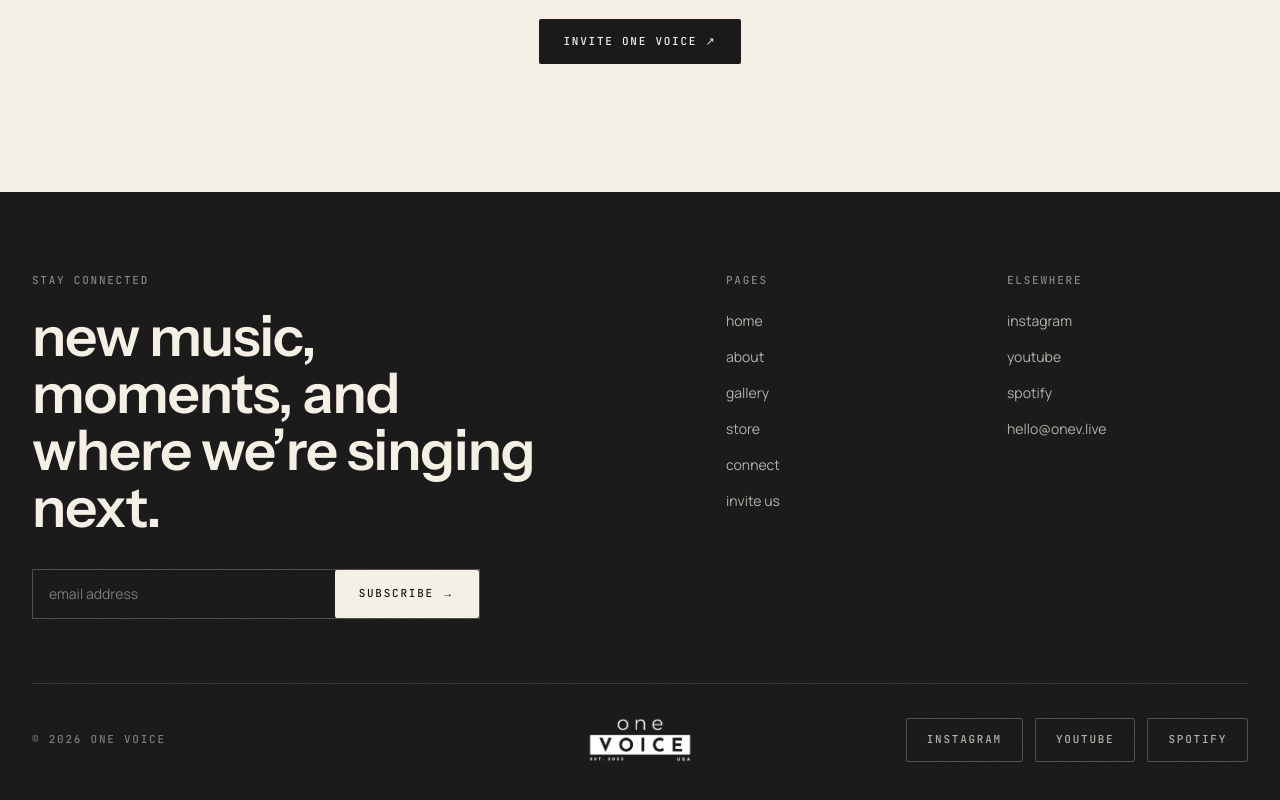
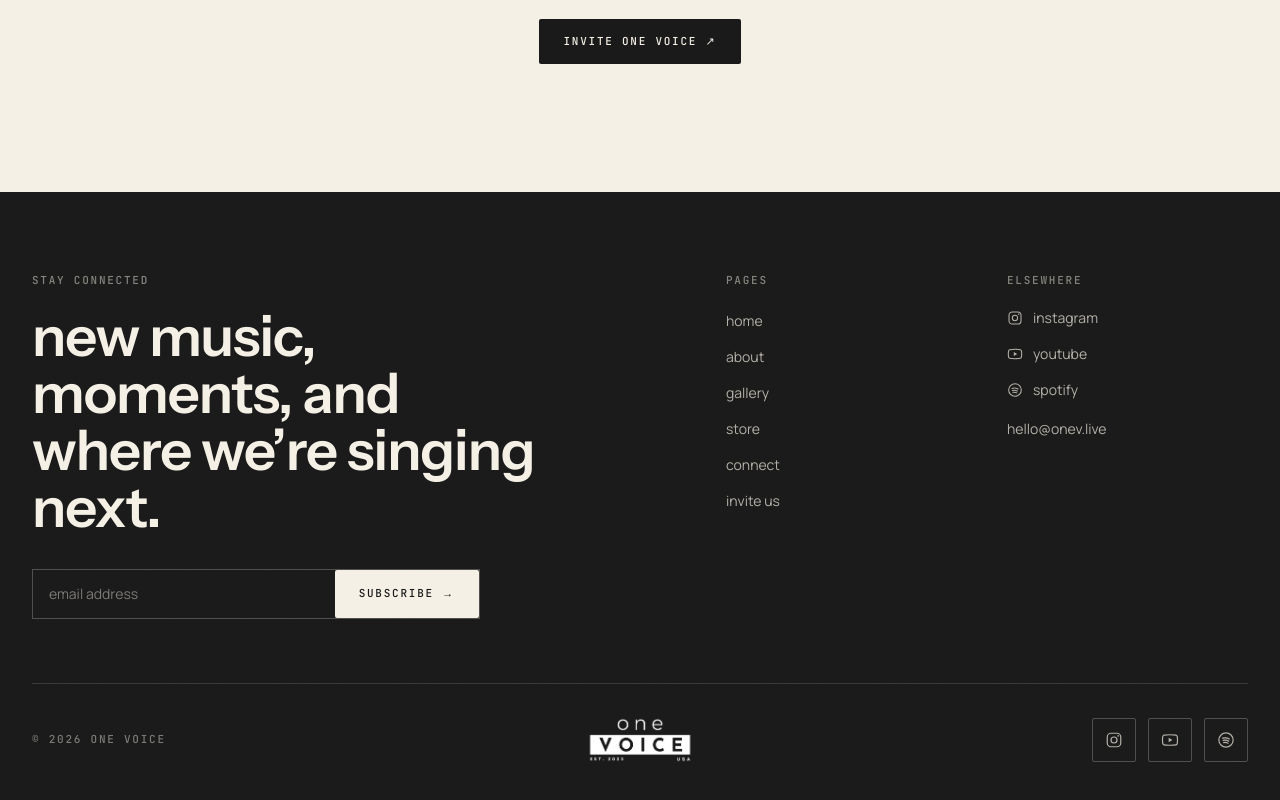
Before and after one commit to eayanwale/onevoice-website, a Next.js app: page / in a window 1280 px wide. Shown: the part 4393-5193 px from the top of the page. Built offline with nearby package versions, Linux system fonts and the light colour scheme.

Commit message:
feat: use brand icons for social links

```diff
--- a/components/Header.tsx
+++ b/components/Header.tsx
@@ -5,9 +5,12 @@ import Image from "next/image";
 import Link from "next/link";
 import { usePathname } from "next/navigation";
 import { AnimatePresence, motion } from "framer-motion";
+import SocialIcon, { type Platform } from "@/components/SocialIcon";
 
 const EASE: [number, number, number, number] = [0.33, 0, 0.2, 1];
 const SCROLL_THRESHOLD = 72;
+
+const SOCIALS: Platform[] = ["instagram", "youtube", "spotify"];
 
 const NAV_LINKS = [
   { href: "/about", label: "about" },
@@ -176,10 +179,15 @@ export default function Header() {
                 invite us
               </motion.a>
             </nav>
-            <div className="relative mt-auto flex flex-wrap gap-5 border-t border-off-white/15 py-8 pb-[calc(2rem+env(safe-area-inset-bottom))]">
-              {["instagram", "youtube", "spotify"].map((label) => (
-                <a key={label} href="#" className="label-text text-warm-sage">
-                  {label}
+            <div className="relative mt-auto flex gap-3 border-t border-off-white/15 py-8 pb-[calc(2rem+env(safe-area-inset-bottom))]">
+              {SOCIALS.map((label) => (
+                <a
+                  key={label}
+                  href="#"
+                  aria-label={label}
+                  className="flex size-11 items-center justify-center rounded-sm border border-off-white/25 text-warm-sage transition-colors duration-200 hover:bg-off-white/10"
+                >
+                  <SocialIcon platform={label} className="size-[18px]" />
                 </a>
               ))}
             </div>
--- a/components/SiteFooter.tsx
+++ b/components/SiteFooter.tsx
@@ -1,6 +1,7 @@
 import Image from "next/image";
 import Link from "next/link";
 import EmailSignup from "@/components/EmailSignup";
+import SocialIcon, { type Platform } from "@/components/SocialIcon";
 
 const PAGE_LINKS = [
   { href: "/", label: "home" },
@@ -11,7 +12,7 @@ const PAGE_LINKS = [
   { href: "/invite", label: "invite us" },
 ];
 
-const SOCIAL_LINKS = [
+const SOCIAL_LINKS: { href: string; label: Platform }[] = [
   { href: "#", label: "instagram" },
   { href: "#", label: "youtube" },
   { href: "#", label: "spotify" },
@@ -58,8 +59,9 @@ export default function SiteFooter() {
                       href={link.href}
                       target="_blank"
                       rel="noreferrer"
-                      className="text-sm text-off-white/70 transition-colors duration-200 hover:text-off-white"
+                      className="inline-flex items-center gap-2.5 text-sm text-off-white/70 transition-colors duration-200 hover:text-off-white"
                     >
+                      <SocialIcon platform={link.label} />
                       {link.label}
                     </a>
                   </li>
@@ -99,16 +101,17 @@ export default function SiteFooter() {
             />
           </Link>
 
-          <div className="order-3 flex flex-wrap justify-center gap-3 sm:flex-1 sm:justify-end">
+          <div className="order-3 flex justify-center gap-3 sm:flex-1 sm:justify-end">
             {SOCIAL_LINKS.map((link) => (
               <a
                 key={link.label}
                 href={link.href}
                 target="_blank"
                 rel="noreferrer"
-                className="btn-outline border-off-white/25 text-off-white/70 hover:bg-off-white/10 hover:text-off-white"
+                aria-label={link.label}
+                className="flex size-11 items-center justify-center rounded-sm border border-off-white/25 text-off-white/70 transition-colors duration-200 hover:bg-off-white/10 hover:text-off-white"
               >
-                {link.label}
+                <SocialIcon platform={link.label} className="size-[18px]" />
               </a>
             ))}
           </div>
--- /dev/null
+++ b/components/SocialIcon.tsx
@@ -0,0 +1,54 @@
+type Platform = "instagram" | "youtube" | "spotify";
+
+/**
+ * Inline brand glyphs — drawn here rather than pulled from an icon package
+ * so the footer doesn't add a dependency for three marks.
+ */
+const PATHS: Record<Platform, React.ReactNode> = {
+  instagram: (
+    <>
+      <rect x="3" y="3" width="18" height="18" rx="5" />
+      <circle cx="12" cy="12" r="4" />
+      <circle cx="17.5" cy="6.5" r="1.1" fill="currentColor" stroke="none" />
+    </>
+  ),
+  youtube: (
+    <>
+      <path d="M22 12s0-3.2-.4-4.7a2.5 2.5 0 0 0-1.7-1.8C18.3 5 12 5 12 5s-6.3 0-7.9.5a2.5 2.5 0 0 0-1.7 1.8C2 8.8 2 12 2 12s0 3.2.4 4.7a2.5 2.5 0 0 0 1.7 1.8C5.7 19 12 19 12 19s6.3 0 7.9-.5a2.5 2.5 0 0 0 1.7-1.8C22 15.2 22 12 22 12Z" />
+      <path d="M10.2 15.1 15.3 12l-5.1-3.1v6.2Z" fill="currentColor" stroke="none" />
+    </>
+  ),
+  spotify: (
+    <>
+      <circle cx="12" cy="12" r="9.5" />
+      <path d="M7.4 9.6c3-.8 6.4-.5 9.1 1" />
+      <path d="M8.1 12.6c2.5-.6 5.2-.3 7.4.9" />
+      <path d="M8.8 15.5c2-.4 4.1-.2 5.9.8" />
+    </>
+  ),
+};
+
+export default function SocialIcon({
+  platform,
+  className = "size-4",
+}: {
+  platform: Platform;
+  className?: string;
+}) {
+  return (
+    <svg
+      viewBox="0 0 24 24"
+      fill="none"
+      stroke="currentColor"
+      strokeWidth="1.6"
+      strokeLinecap="round"
+      strokeLinejoin="round"
+      aria-hidden="true"
+      className={className}
+    >
+      {PATHS[platform]}
+    </svg>
+  );
+}
+
+export type { Platform };
```
